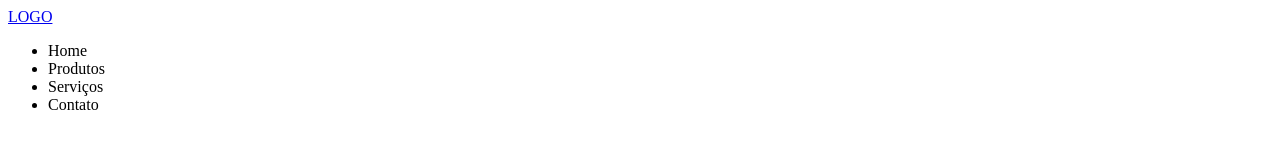
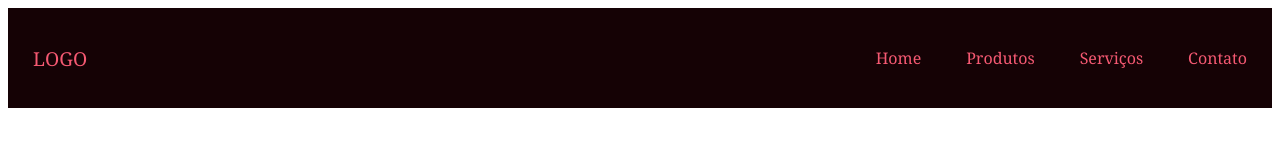
Before and after one commit to Curvaderioou/menu-mobile-js, a plain HTML site: page menu-mobile/index.html in a window 1280 px wide. Drawn offline with Linux system fonts and the light colour scheme.

Commit message:
Html e css criados

```diff
--- a/menu-mobile/index.html
+++ b/menu-mobile/index.html
@@ -2,21 +2,26 @@
 <html lang="en">
 
 <head>
+
   <meta charset="UTF-8">
   <meta http-equiv="X-UA-Compatible" content="IE=edge">
   <meta name="viewport" content="width=device-width, initial-scale=1.0">
   <title>Menu-Mobile</title>
+  <link rel="stylesheet" href="./style.css">
+  <script src="./menu.js"></script>
 </head>
 
 <body>
-  <header class="bg-main-menu">
-    <a class="logo" href="index.html">LOGO</a>
+  <header class="bg-main-menu grid">
+    <div class="logo">
+      <a href="index.html">LOGO</a>
+    </div>
     <nav class="menu">
       <ul>
-        <li>Home</li>
-        <li>Produtos</li>
-        <li>Serviços</li>
-        <li>Contato</li>
+        <li><a href="#">Home</a></li>
+        <li><a href="#">Produtos</a></li>
+        <li><a href="#">Serviços</a></li>
+        <li><a href="#">Contato</a></li>
       </ul>
     </nav>
   </header>
--- /dev/null
+++ b/menu-mobile/style.css
@@ -0,0 +1,58 @@
+body * {
+  list-style: none;
+  padding: 0px;
+  margin: 0px;
+}
+
+.grid {
+  display: grid;
+  grid-template-areas: " logo menu ";
+  grid-template-columns: 2fr 1fr;
+  grid-template-rows: 100px;
+  background: #150205;
+}
+.logo {
+  grid-area: logo;
+  display: grid;
+  grid-template-columns: 1fr 3fr;
+}
+
+.logo a {
+  color: #f55972;
+  text-decoration: none;
+  font-size: 1.2em;
+  font-family: Georgia, "Times New Roman", Times, serif;
+  align-self: center;
+  display: block;
+  padding: 25px;
+}
+
+.logo a:hover {
+  color: #f6f6f6;
+}
+
+.menu {
+  grid-area: menu;
+  display: grid;
+}
+.menu ul {
+  display: flex;
+  padding: 25px;
+  align-items: center;
+  justify-content: space-between;
+}
+
+.menu ul li a {
+  text-decoration: none;
+  color: #f55972;
+  font-size: 1em;
+  font-family: Georgia, "Times New Roman", Times, serif;
+}
+
+.menu ul li a:hover {
+  color: #f6f6f6;
+}
+
+.menu ul li + li {
+  margin-left: 20px;
+}
```
